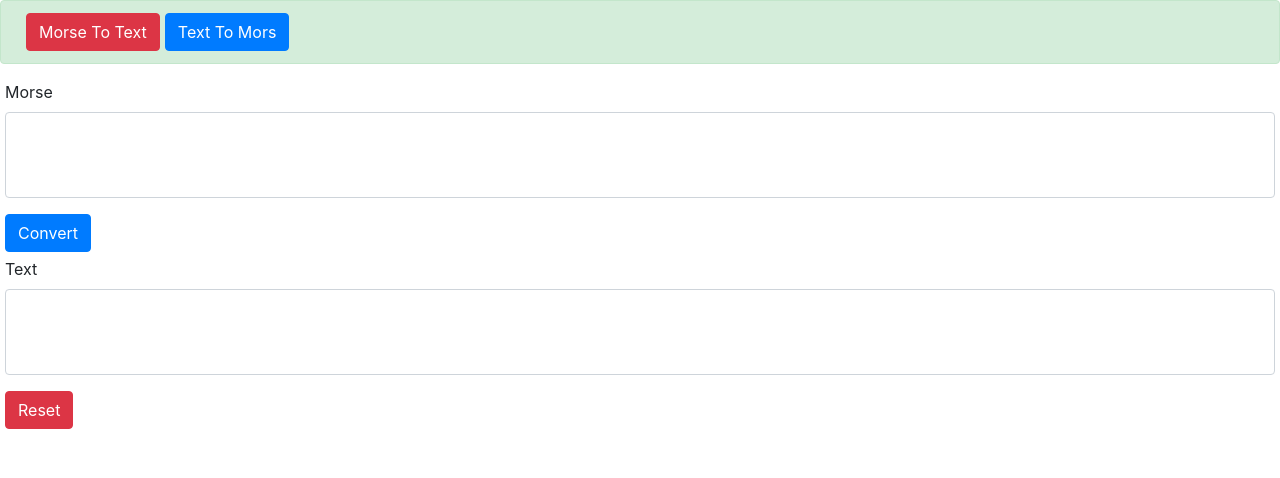
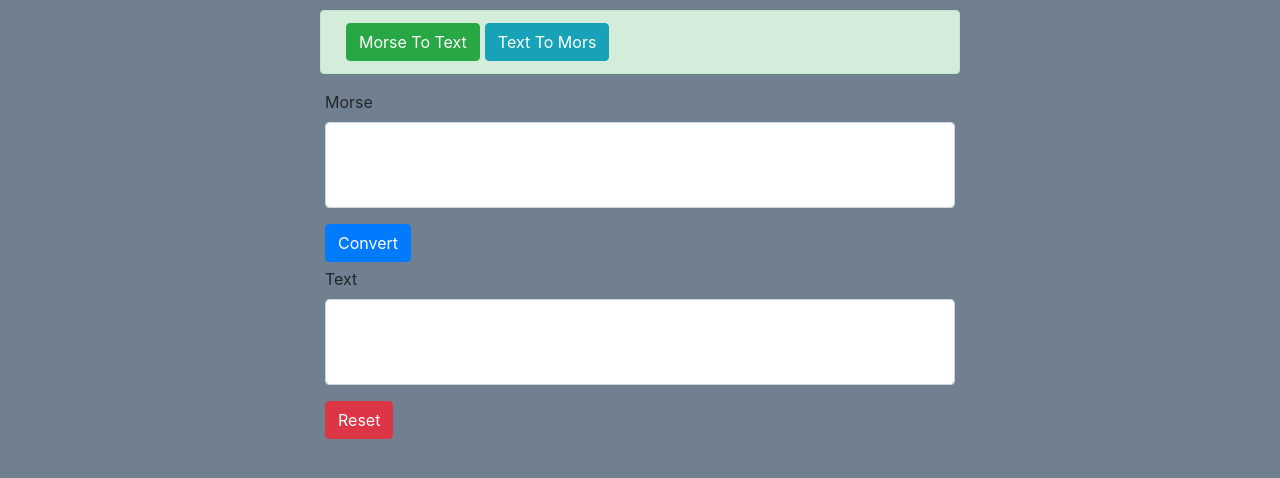
Before and after one commit to HasanKarasahin/Morse2Text, a Vue app: page / in a window 1280 px wide. Shown: the top 478 px of the page. Built offline with nearby package versions, Linux system fonts and the light colour scheme.

Commit message:
tasarim ve buglar düzeltildi.

```diff
--- a/public/index.html
+++ b/public/index.html
@@ -7,7 +7,7 @@
     <link rel="icon" href="<%= BASE_URL %>favicon.ico">
     <title>Morse2Text</title>
 </head>
-<body>
+<body style="background-color:slategrey">
     <noscript>
         <strong>We're sorry but Morse2Text doesn't work properly without JavaScript enabled. Please enable it to continue.</strong>
     </noscript>
--- a/src/App.vue
+++ b/src/App.vue
@@ -1,9 +1,9 @@
 <template>
-    <div id="app">
+    <div id="app" >
 
         <b-alert variant="success" show>
-            <b-button type="submit" style="margin-left:5px" :variant="[state?'primary':'danger']" v-on:click="morse2textclick">Morse To Text</b-button>
-            <b-button type="submit" style="margin-left:5px" :variant="[!state?'primary':'danger']" v-on:click="text2morseclick">Text To Mors</b-button>
+            <b-button type="submit" style="margin-left:5px" :variant="[state?'info':'success']" v-on:click="morse2textclick">Morse To Text</b-button>
+            <b-button type="submit" style="margin-left:5px" :variant="[!state?'info':'success']" v-on:click="text2morseclick">Text To Mors</b-button>
         </b-alert>
 
         <div v-if="state">
@@ -29,7 +29,7 @@
             morse2text,
         },
         props: {
-            state: ''
+            state: false
         },
         methods: {
             morse2textclick: function () {
@@ -45,4 +45,14 @@
 </script>
 
 <style>
+
+
+    #app {
+        width: 50%;
+        margin-right: auto;
+        margin-left: auto;
+        margin-top:10px
+    }
+
+
 </style>
--- a/src/components/morse2text.vue
+++ b/src/components/morse2text.vue
@@ -18,7 +18,6 @@
                           :label=label2
                           label-for="input-1">
                 <b-form-textarea id="textarea-no-auto-shrink"
-                                 :placeholder=plcholder2
                                  rows="3"
                                  v-model:value="message2"
                                  max-rows="8"
@@ -102,7 +101,7 @@
                 var temp = morseToText(this.message1);
                 this.message2 = temp;
             },
-            onReset(evt) {
+            onReset() {
                 this.message1 = ''
                 this.message2 = ''
             }
--- a/src/components/text2morse.vue
+++ b/src/components/text2morse.vue
@@ -108,7 +108,7 @@
                 temp = textToMorse(temp.toLowerCase());
                 this.message2 = temp;
             },
-            onReset(evt) {
+            onReset() {
                 this.message1 = ''
                 this.message2 = ''
             }
```
